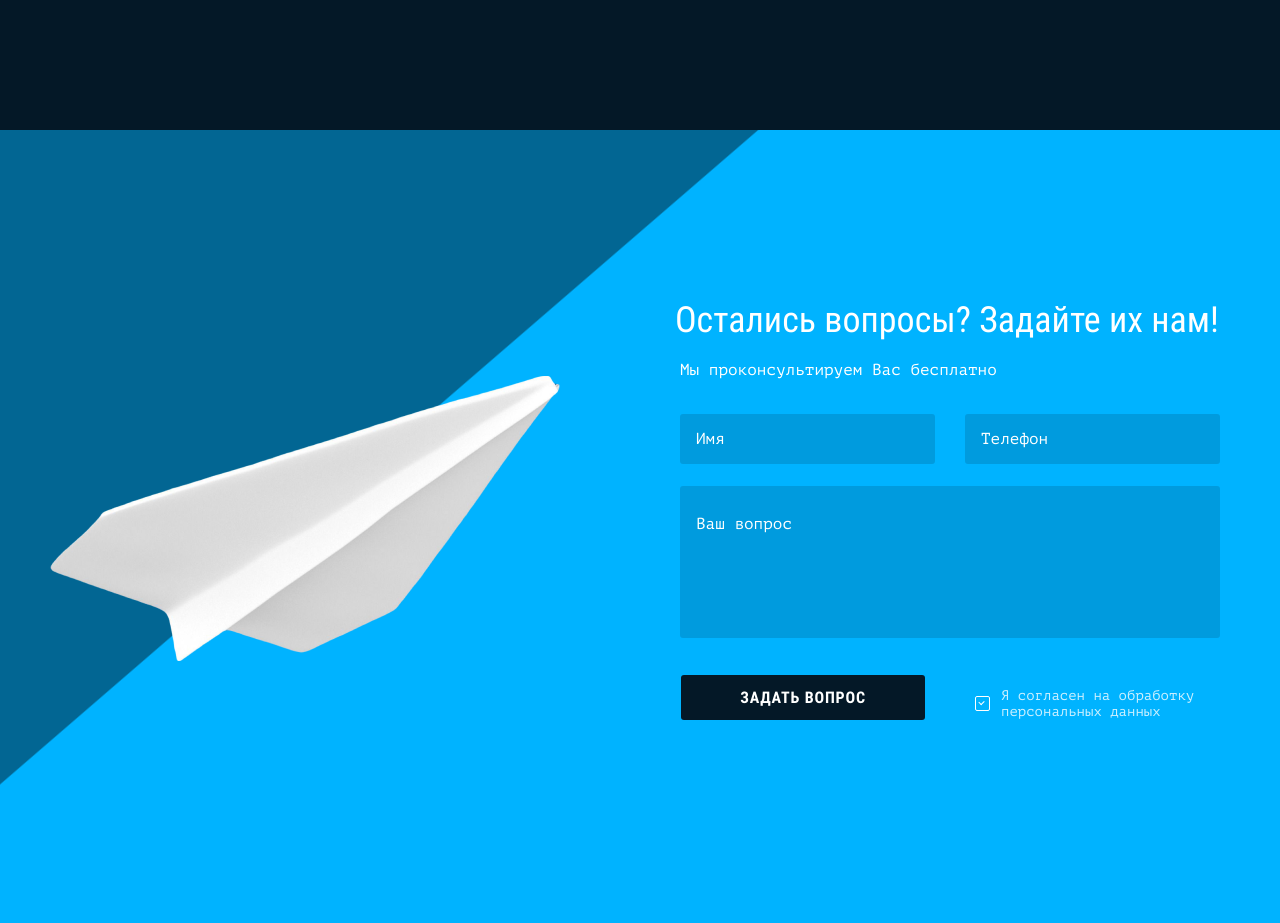
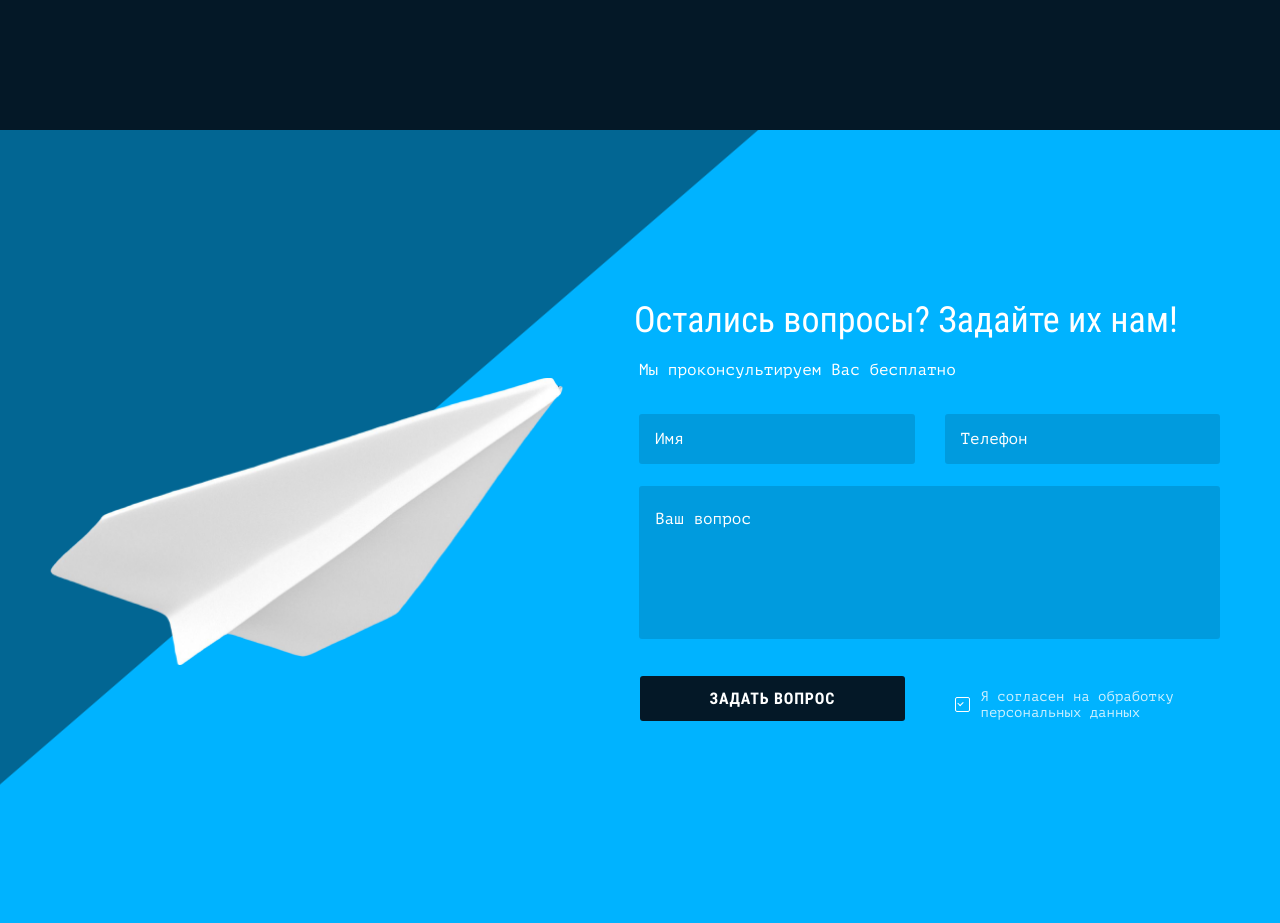
Before and after one commit to PalantKellad/smartdevice, a website built with webpack: page source/index.html in a window 1280 px wide. Shown: the part 3000-3923 px from the top of the page. Built offline with nearby package versions, Linux system fonts and the light colour scheme; files whose address does not match are found by name.

Commit message:
Changes form section layout

```diff
--- a/source/index.html
+++ b/source/index.html
@@ -136,7 +136,8 @@
       </section>
       <section class="container feedback" id="feedback">
         <h2 class="visually-hidden">Обратная связь</h2>
-        <div class="feedback__container form-wrapper" style="--bg-url: url(../img/feedback-plane.png);">
+        <div class="feedback__container" style="--bg-url: url(../img/feedback-plane.png);">
+          <div class="feedback__form form-wrapper">
             <h3>Остались вопросы? Задайте их&nbsp;нам!</h3>
             <p>Мы&nbsp;проконсультируем Вас бесплатно</p>
             <form name="feedback" action="https://echo.htmlacademy.ru/" method="get">
@@ -163,13 +164,14 @@
               <button type="submit">Задать вопрос</button>
             </form>
           </div>
+        </div>
       </section>
       <div class="page__modal modal modal--preload" data-modal="feedback">
         <div class="modal__wrapper">
           <div class="modal__overlay" data-close-modal></div>
           <div class="modal__content">
             <h2 class="visually-hidden">Заказать звонок</h2>
-            <div class="form-wrapper form-wrapper--modal" style="--bg-url: url(../img/feedback-plane.png);">
+            <div class="form-wrapper form-wrapper--modal">
               <h3>Закажите звонок</h3>
               <p>Оставьте контакты, мы&nbsp;проконсультируем вас бесплатно в&nbsp;удобное время</p>
               <form name="recall" action="https://echo.htmlacademy.ru/" method="get">
--- a/source/sass/blocks/feedback.scss
+++ b/source/sass/blocks/feedback.scss
@@ -15,7 +15,12 @@
 .feedback__container {
   position: relative;
   grid-column: main;
-  padding: 165px 10px 50px 630px;
+  display: flex;
+  column-gap: 20px;
+  justify-content: space-between;
+  padding-top: 165px;
+  padding-right: 10px;
+  padding-bottom: 50px;
 
   @include vp-1023 {
     padding: 0;
@@ -30,16 +35,22 @@
 
   &::before {
     content: "";
-    position: absolute;
-    top: 29.3%;
-    left: 0;
     display: block;
-    width: 510px;
-    height: 285px;
+    max-width: 513px;
+    min-width: 300px;
+    width: 100%;
+    height: auto;
+    margin-bottom: 14.7%;
     background: var(--bg-url) no-repeat center;
+    background-size: contain;
 
     @include vp-1023 {
       display: none;
     }
   }
 }
+
+.feedback__form {
+  flex: 0 0 47.5%;
+  min-width: 581px;
+}
--- a/source/sass/blocks/form-wrapper.scss
+++ b/source/sass/blocks/form-wrapper.scss
@@ -219,7 +219,7 @@
       --text-color: var(--pure-light);
 
       width: 100%;
-      padding: 28px 15px 11px;
+      padding: 23px 15px 17px;
       color: var(--text-color);
       background-color: var(--bg-color);
       border: 1px solid var(--border-color);
```
Also changed, not shown: build/css/style.css, build/css/style.min.css, build/index.html, 1 other file. Lines whose indentation alone changed are shown as unchanged.
